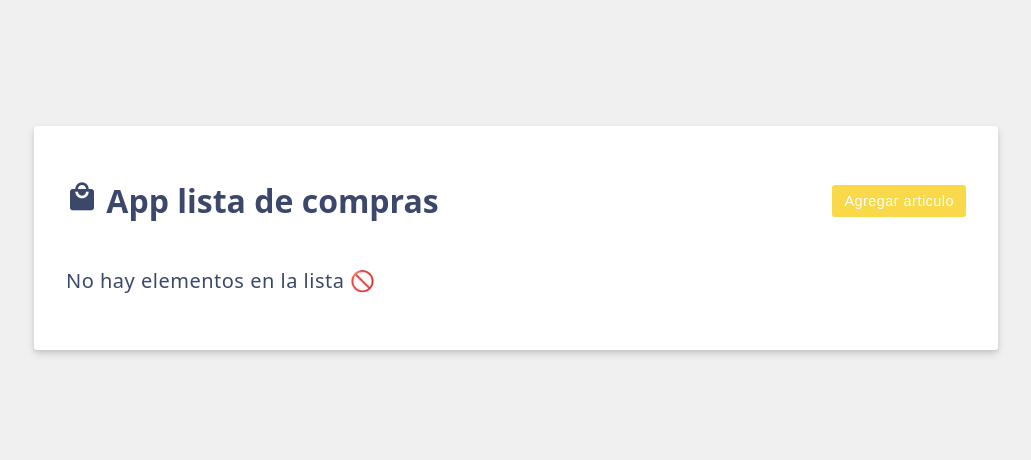
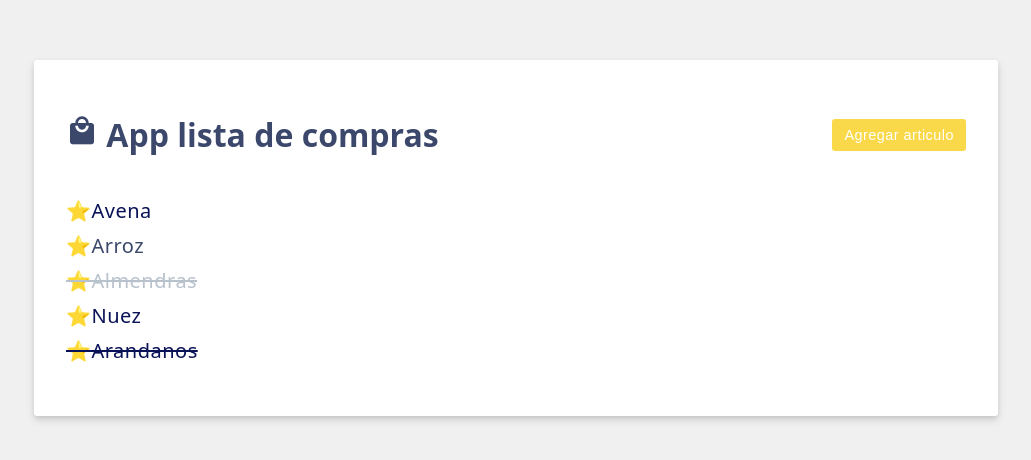
Before and after one commit to Dianalmc23/Vue.js-ShoppingCart1, a Vue app: page / in a window 1280 px wide. Shown: the part 162-622 px from the top of the page, without its empty margins (124-1155 px from the left). Built offline with nearby package versions, Linux system fonts and the light colour scheme.

Commit message:
⭐FEAT: Clase enlazada

```diff
--- a/src/App.vue
+++ b/src/App.vue
@@ -9,11 +9,11 @@ const shoppingIcon = ref('material-icons shopping-cart-icon');
 //Creando una referencia reactiva
 //para almacenar el valor de la lista
 const items = ref([
-// {id: 0, label:'Leche'},
-// {id: 2, label:'Arroz'},
-// {id: 3, label:'Carne'},
-// {id: 4, label:'Pan'},
-// {id: 5, label:'Huevos'}
+{id: 0, label:'Avena', purchased: false, highPriority: true},
+{id: 2, label:'Arroz', purchased: false, highPriority: false},
+{id: 3, label:'Almendras', purchased: true, highPriority: false},
+{id: 4, label:'Nuez', purchased: false, highPriority: true},
+{id: 5, label:'Arandanos', purchased: true, highPriority: true}
 ]);
 const newItem = ref('');
 const newItemHighPriority = ref(false);
@@ -63,7 +63,11 @@ const showAddItem = ref(false);
 </form>
 <!-- Entrega de lista  -->
    <ul>
-    <li v-for="({id,label}, ) in items" v-bind:key="id">⭐{{ label }}</li>
+    <li v-for="({id,label, purchased, highPriority}, ) in items"
+    :class="{priority: highPriority, strikeout:purchased}"
+    v-bind:key="id">
+    ⭐{{ label }}</li>
+
    </ul>
    <!-- Mensaje condicional  -->
    <p v-if="items.length === 0">No hay elementos en la lista 🚫</p>
--- a/src/assets/main.css
+++ b/src/assets/main.css
@@ -151,7 +151,7 @@ li input {
 }
 
 .priority {
-  color: #de751f;
+  color: #0a1257;
 }
 
 input[type="checkbox"] {
```
